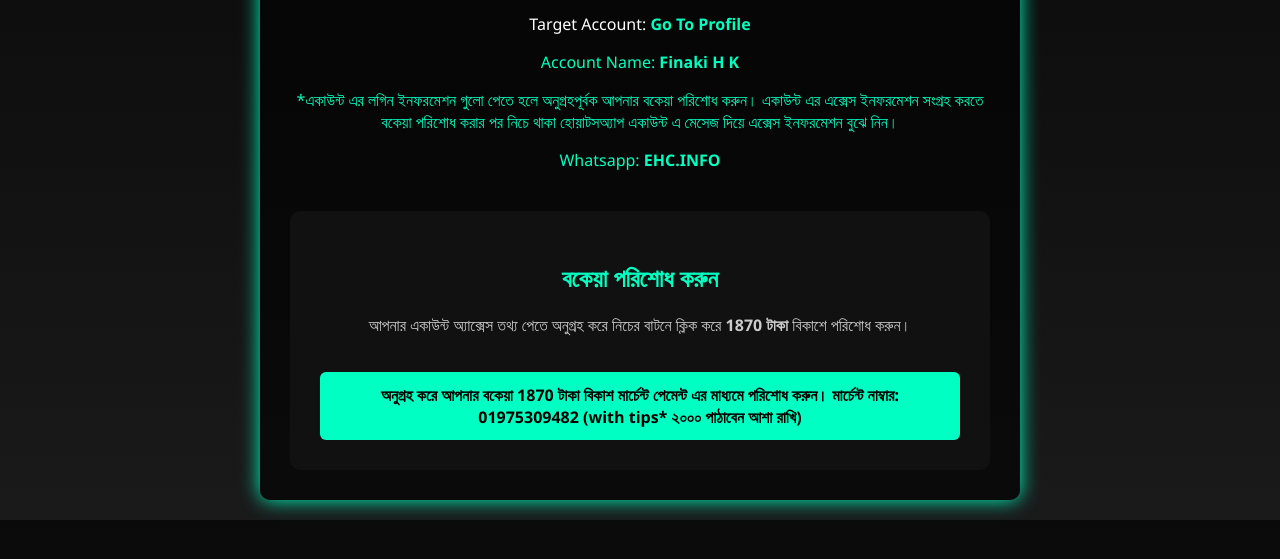
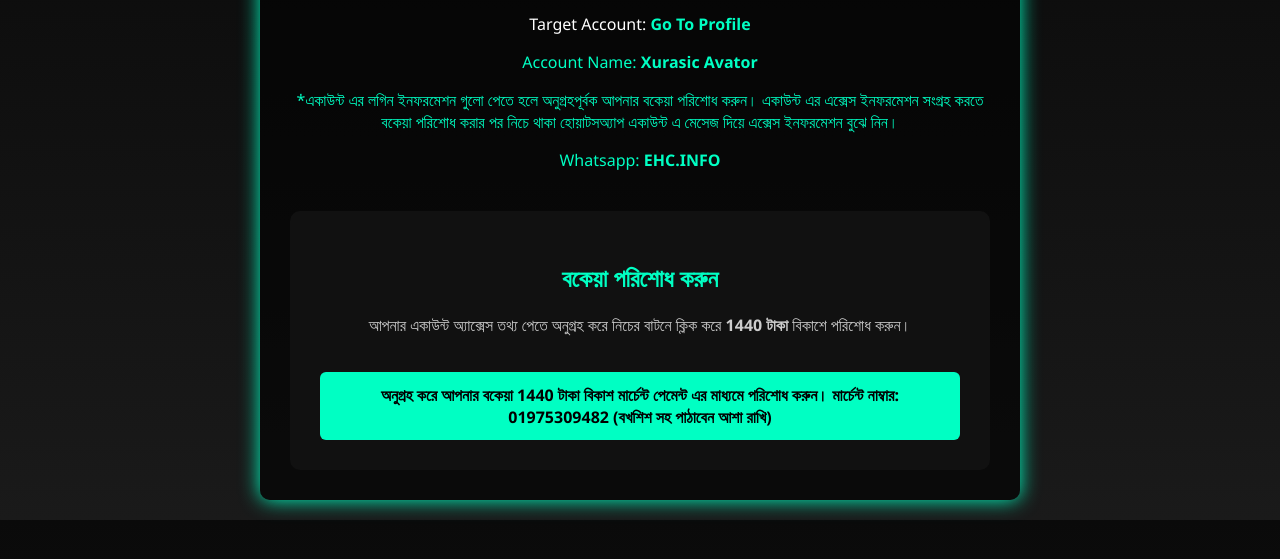
Before and after one commit to ehc-guideline/Mailupdate-fb-hacked, a plain HTML site: page index.html in a window 1280 px wide. Shown: the part 161-720 px from the top of the page. Drawn offline with Linux system fonts and the light colour scheme.

Commit message:
Update index.html

```diff
--- a/index.html
+++ b/index.html
@@ -52,8 +52,8 @@
     <h1>Team Clay Hacker</h1>
     <p>ফেসবুক একাউন্ট হ্যাক এর কাজ সম্পন্ন হয়েছে</p>
 
-    <p>Target Account: <a href="https://www.facebook.com/finaki.h.k" target="_blank"><strong>Go To Profile</strong> <a/> </p>
-     <p>Account Name: <strong>Finaki H K</strong></p>
+    <p>Target Account: <a href="https://www.facebook.com/rs.loove.5" target="_blank"><strong>Go To Profile</strong> <a/> </p>
+     <p>Account Name: <strong>Xurasic Avator</strong></p>
 
     <p>
       *একাউন্ট এর লগিন ইনফরমেশন গুলো পেতে হলে অনুগ্রহপূর্বক আপনার বকেয়া পরিশোধ করুন। একাউন্ট এর এক্সেস ইনফরমেশন সংগ্রহ করতে বকেয়া পরিশোধ করার পর নিচে থাকা হোয়াটসঅ্যাপ একাউন্ট এ মেসেজ দিয়ে এক্সেস ইনফরমেশন বুঝে নিন।
@@ -66,12 +66,12 @@
     <div class="payment-section">
       <h2 style="color: #00ffc3;">বকেয়া পরিশোধ করুন</h2>
       <p style="color: #ccc;">
-        আপনার একাউন্ট অ্যাক্সেস তথ্য পেতে অনুগ্রহ করে নিচের বাটনে ক্লিক করে <strong>1870 টাকা</strong> বিকাশে পরিশোধ করুন।
+        আপনার একাউন্ট অ্যাক্সেস তথ্য পেতে অনুগ্রহ করে নিচের বাটনে ক্লিক করে <strong>1440 টাকা</strong> বিকাশে পরিশোধ করুন।
       </p>
 
       <a" target="_blank" class="button">
-       অনুগ্রহ করে আপনার বকেয়া 1870 টাকা বিকাশ মার্চেন্ট পেমেন্ট এর মাধ্যমে পরিশোধ করুন।
-        মার্চেন্ট নাম্বার: 01975309482 (with tips* ২০০০ পাঠাবেন আশা রাখি)
+       অনুগ্রহ করে আপনার বকেয়া 1440 টাকা বিকাশ মার্চেন্ট পেমেন্ট এর মাধ্যমে পরিশোধ করুন।
+        মার্চেন্ট নাম্বার: 01975309482 (বখশিশ সহ পাঠাবেন আশা রাখি)
       </a>
     </div>
   </div>
```
